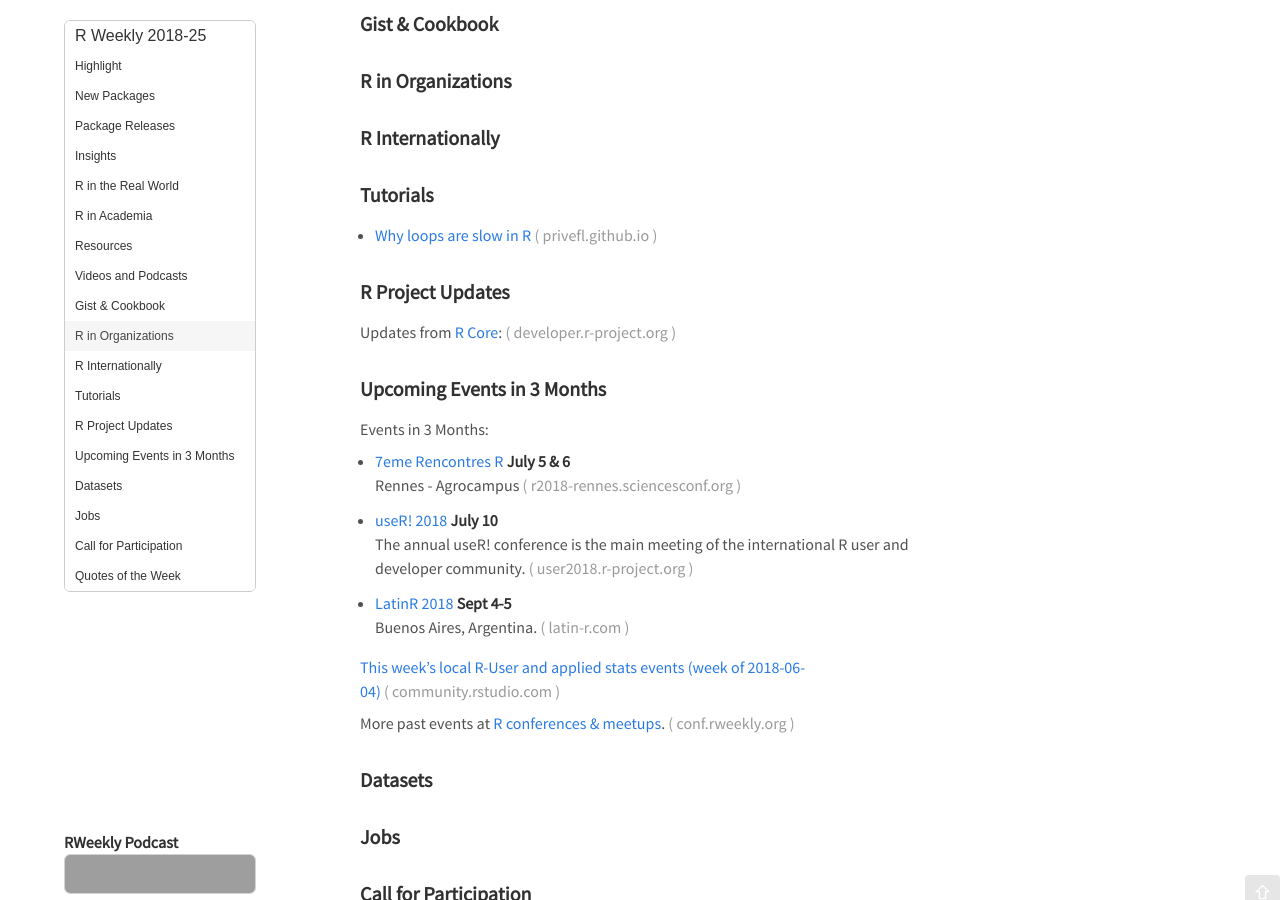
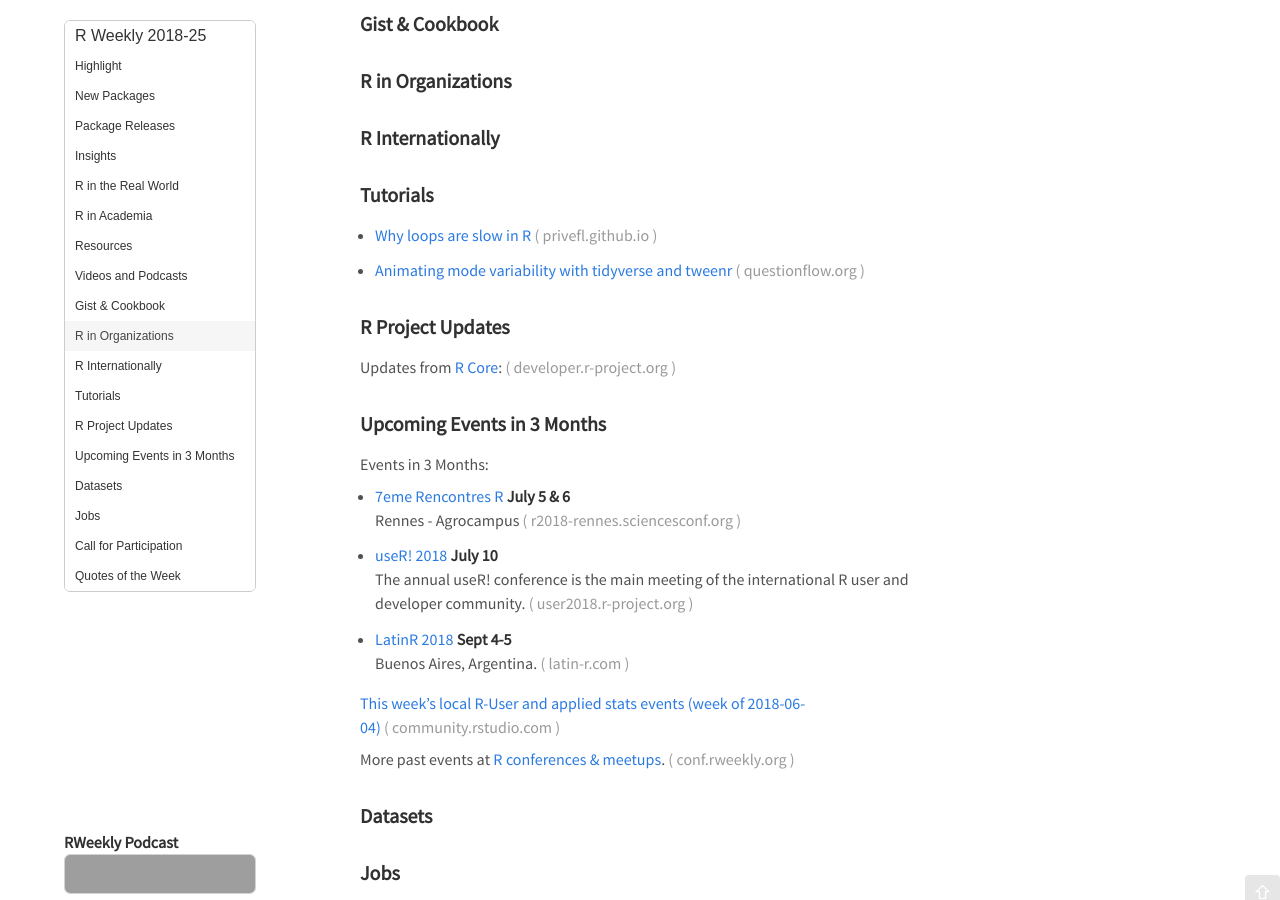
Before and after one commit to rweekly/rweekly.org, a Jekyll site: the page built from draft.md, in a window 1280 px wide and 900 px high, scrolled down 897 px. Built offline with Jekyll 4.4.1, drawn with Linux system fonts in a browser that asks for light colours; emoji names are drawn with the system emoji font; comment, search, counter and statistics services are not loaded; grey boxes are pictures that could not be loaded.

Commit message:
Update draft.md. (#316)

```diff
--- a/draft.md
+++ b/draft.md
@@ -73,6 +73,8 @@
 
 + [Why loops are slow in R](https://privefl.github.io/blog/why-loops-are-slow-in-r/)
 
++ [Animating mode variability with tidyverse and tweenr](http://www.questionflow.org/2018/06/14/animating-mode-variability-with-tidyverse-and-tweenr/)
+
 <!--<div class="post-more-begin"></div><div class="post-more-end"></div>-->
 
 
```
